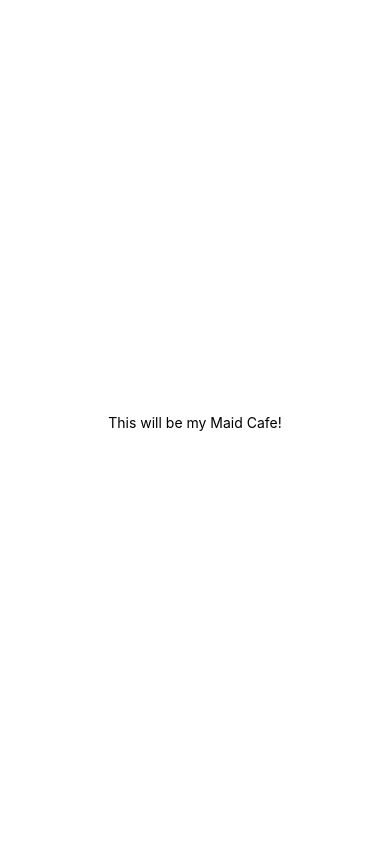
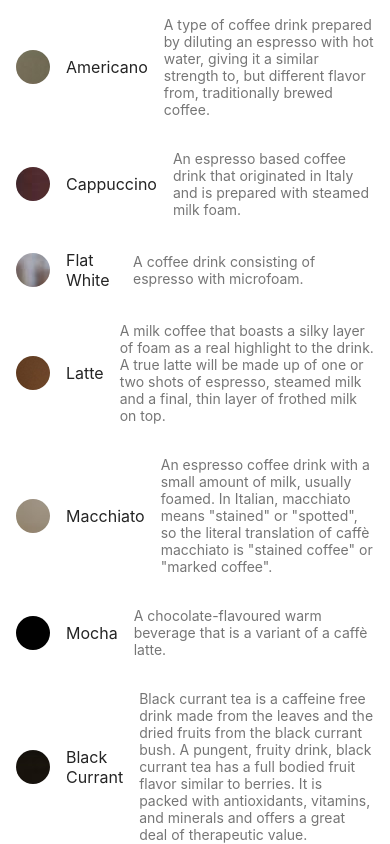
Before and after one commit to Zynkah/React-Native_Maid_Cafe_App, a React Native app: screen / in a window 390 px wide. Built offline with nearby package versions, Linux system fonts and the light colour scheme.

Commit message:
MenuScreen Added

```diff
--- a/App.js
+++ b/App.js
@@ -1,20 +1,5 @@
-import { StatusBar } from "expo-status-bar";
-import { StyleSheet, Text, View } from "react-native";
+import Main from "./screens/MainComponent";
 
 export default function App() {
-  return (
-    <View style={styles.container}>
-      <Text>This will be my Maid Cafe!</Text>
-      <StatusBar style="auto" />
-    </View>
-  );
+  return <Main />;
 }
-
-const styles = StyleSheet.create({
-  container: {
-    flex: 1,
-    backgroundColor: "#fff",
-    alignItems: "center",
-    justifyContent: "center",
-  },
-});
--- /dev/null
+++ b/screens/MainComponent.js
@@ -0,0 +1,25 @@
+import { useState } from "react";
+// import { BANQUETS } from "../shared/BANQUETS";
+// import { COMMENTS } from "../shared/COMMENTS";
+// import { MAIDS } from "../shared/MAIDS";
+import { MENU } from "../shared/MENU";
+import MenuScreen from "./MenuScreen";
+// import ContactScreen from "./ContactScreen";
+// import HomeScreen from "./HomeScreen";
+// import MaidScreen from "./MaidScreen";
+// import MenuScreen from "./MenuScreen";
+
+const Main = () => {
+  //   const [banquets, setBanquets] = useState(BANQUETS);
+  //   const [comments, setComments] = useState(COMMENTS);
+  //   const [maids, setMaids] = useState(MAIDS);
+  const [menu, setMenu] = useState(MENU);
+
+  return (
+    <>
+      <MenuScreen menu={menu} />
+    </>
+  );
+};
+
+export default Main;
--- a/screens/MenuScreen.js
+++ b/screens/MenuScreen.js
@@ -0,0 +1,23 @@
+import { FlatList } from "react-native";
+import { Avatar, ListItem } from "react-native-elements";
+
+const MenuScreen = (props) => {
+  const renderMenuItem = ({ item: menu }) => {
+    return (
+      <ListItem>
+        <Avatar source={menu.image} rounded />
+        <ListItem.Title>{menu.name}</ListItem.Title>
+        <ListItem.Subtitle>{menu.description}</ListItem.Subtitle>
+      </ListItem>
+    );
+  };
+  return (
+    <FlatList
+      data={props.menu}
+      renderItem={renderMenuItem}
+      keyExtractor={(item) => item.id.toString()}
+    ></FlatList>
+  );
+};
+
+export default MenuScreen;
```
Also changed, not shown: package.json (+8 -3 lines), 1 other file (tests, documents, lock files or other folders).
